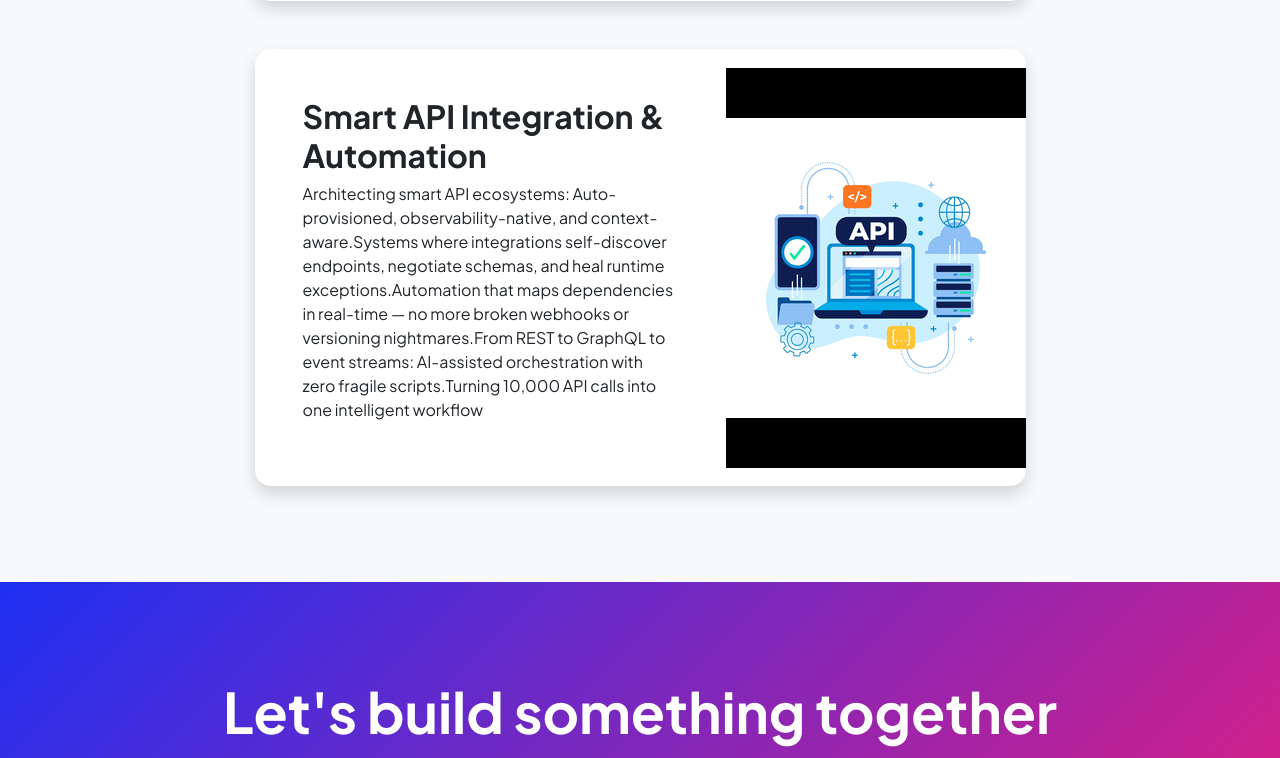
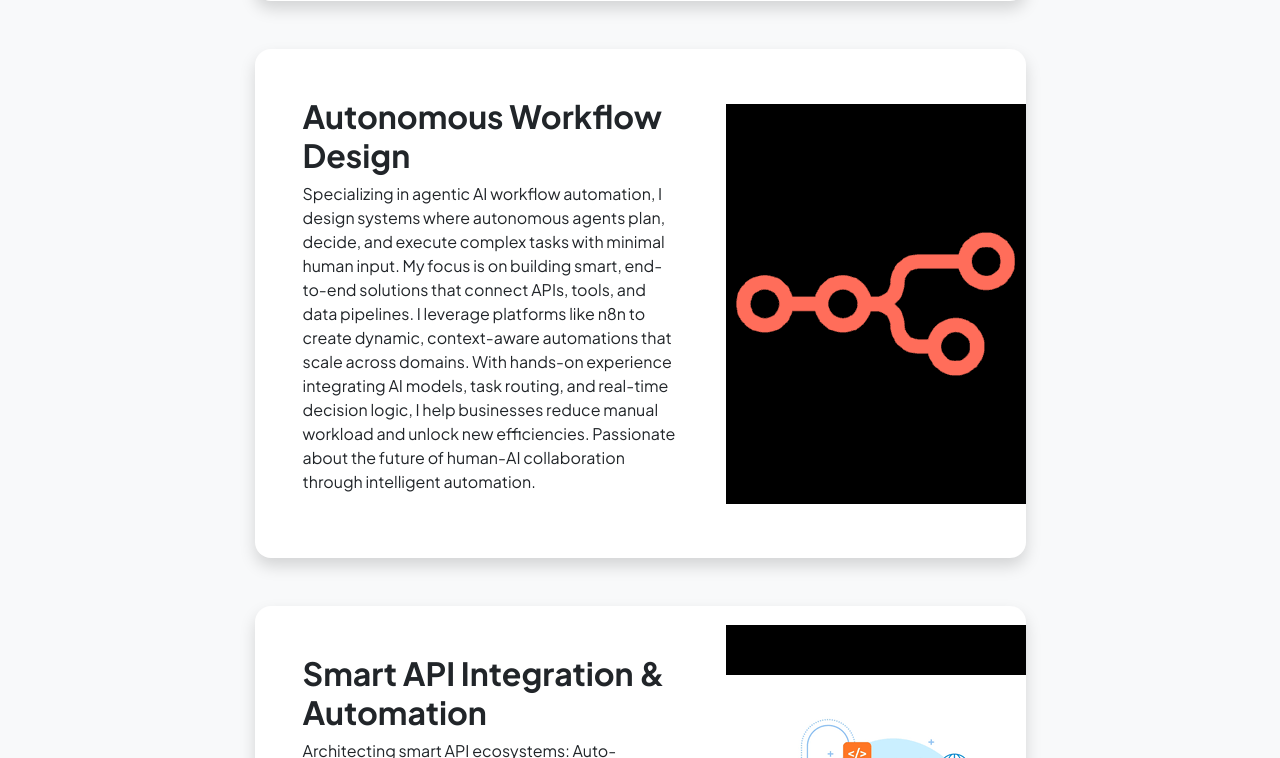
Before and after one commit to akram6043/akram6043.github.io, a plain HTML site: page projects.html in a window 1280 px wide. Shown: the part 733-1491 px from the top of the page. Drawn offline with nearby package versions, Linux system fonts and the light colour scheme.

Commit message:
Update projects.html

```diff
--- a/projects.html
+++ b/projects.html
@@ -55,6 +55,18 @@
                                 </div>
                             </div>
                             <!-- Project Card 2-->
+                            <div class="card overflow-hidden shadow rounded-4 border-0 mb-5">
+                                <div class="card-body p-0">
+                                    <div class="d-flex align-items-center">
+                                        <div class="p-5">
+                                            <h2 class="fw-bolder">Autonomous Workflow Design</h2>
+                                            <p>Specializing in agentic AI workflow automation, I design systems where autonomous agents plan, decide, and execute complex tasks with minimal human input. My focus is on building smart, end-to-end solutions that connect APIs, tools, and data pipelines. I leverage platforms like n8n to create dynamic, context-aware automations that scale across domains. With hands-on experience integrating AI models, task routing, and real-time decision logic, I help businesses reduce manual workload and unlock new efficiencies. Passionate about the future of human-AI collaboration through intelligent automation.</p>
+                                        </div>
+                                        <img class="img-fluid" src="assets/n8n.png" alt="..." />
+                                    </div>
+                                </div>
+                            </div>
+                            <!-- Project Card 3-->
                             <div class="card overflow-hidden shadow rounded-4 border-0">
                                 <div class="card-body p-0">
                                     <div class="d-flex align-items-center">
```
